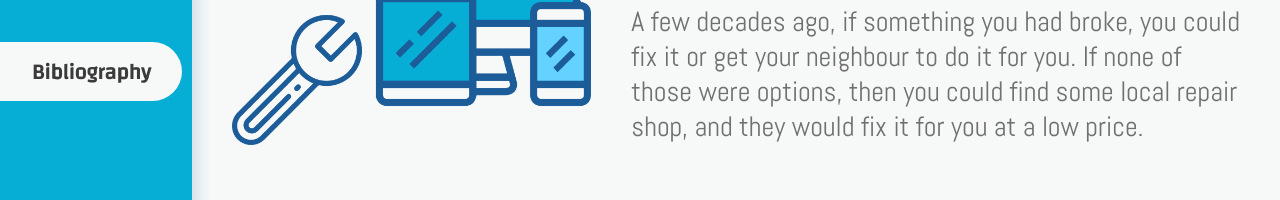
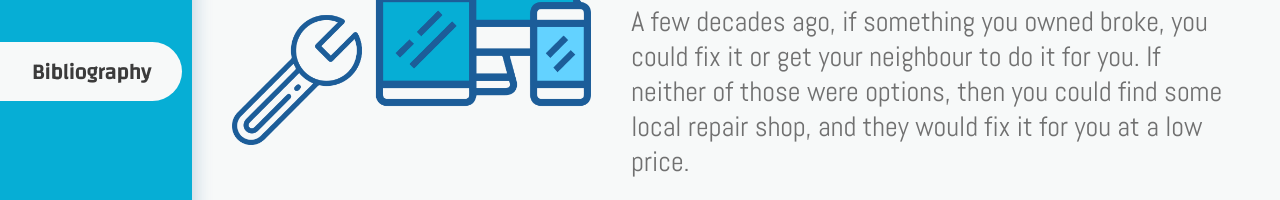
Before and after one commit to luke-finlayson/rightToRepair, a plain HTML site: page index.html in a window 1280 px wide. Shown: the part 567-767 px from the top of the page. Drawn offline with nearby package versions, Linux system fonts and the light colour scheme.

Commit message:
Update index.html

```diff
--- a/index.html
+++ b/index.html
@@ -1,13 +1,3 @@
-<!--
-    TODO:
-        - Find / Create Images for Remaining content
-        - Create / learn auto-sliding slideshow
-        - Research and embed remainging content
-        - Find out what elements are required:
-            > Slideshows
-        - Polish off
-        - NEXT SERVER UPLOAD: 13 - 03 - 2019
--->
 <html>
     <head>
         <link rel="stylesheet" type="text/css" href="css/styles.css">
@@ -95,7 +85,7 @@
                         </div>
                         <div class="introBody leftEdge">
                             <p class="whitebackBodyText">
-                                A few decades ago, if something you had broke, you could fix it or get your neighbour to do it for you. If none of those were options, then you could find some local repair shop, and they would fix it for you at a low price.
+                                A few decades ago, if something you owned broke, you could fix it or get your neighbour to do it for you. If neither of those were options, then you could find some local repair shop, and they would fix it for you at a low price.
                             </p>
                         </div>
                     </div>
```
